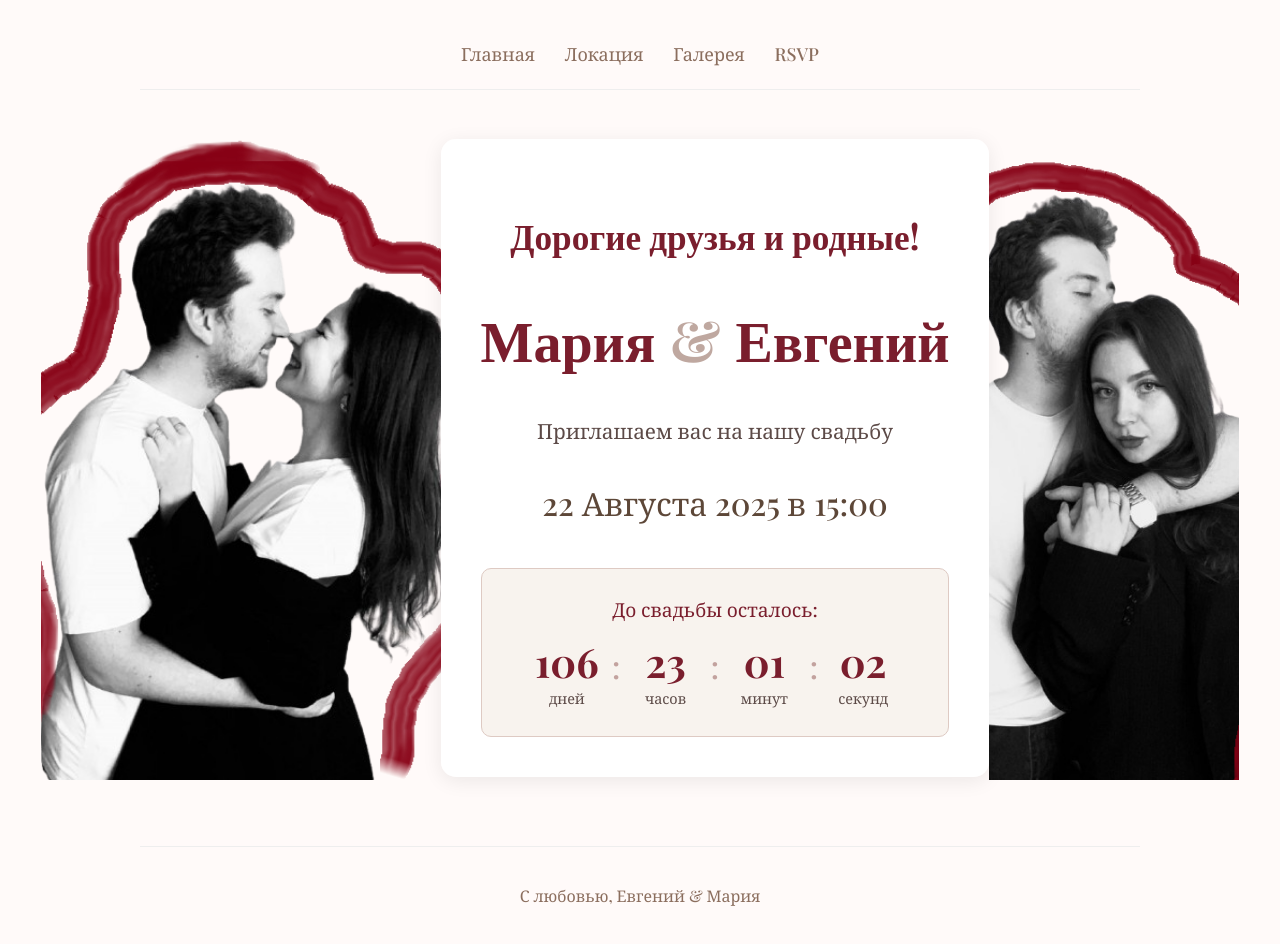
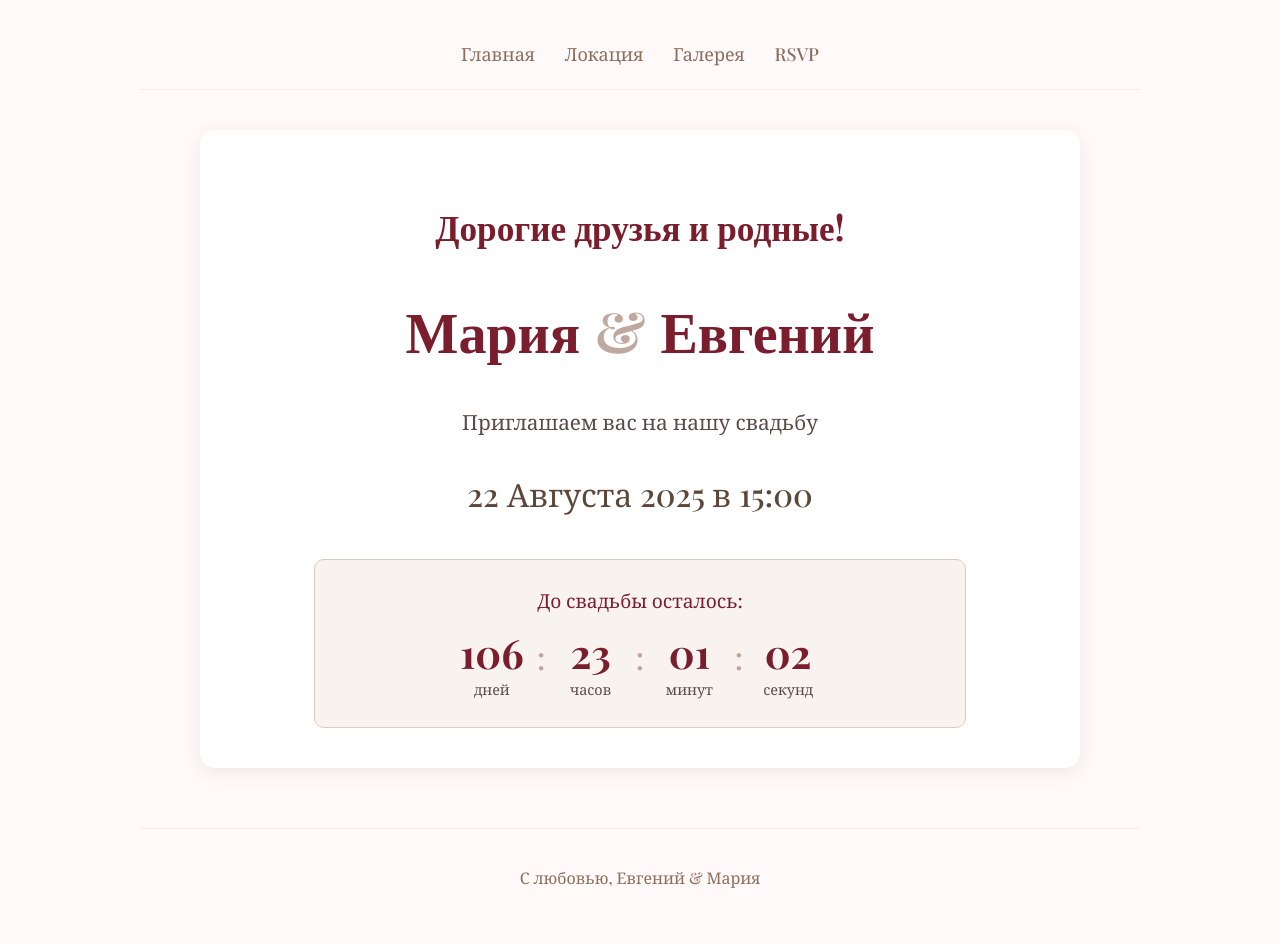
Before and after one commit to Maloilal/wedding-invite, a React (Vite) app: page / in a window 1280 px wide. Shown: the top 944 px of the page. Built offline with nearby package versions, Linux system fonts and the light colour scheme.

Commit message:
Add photos media query

```diff
--- a/src/pages/Home.tsx
+++ b/src/pages/Home.tsx
@@ -53,14 +53,7 @@ export default function Home() {
       }}
       className="layout-row"
     >
-      <div
-        style={{
-          maxWidth: "400px",
-          height: "auto",
-          objectFit: "cover",
-          zIndex: 100,
-        }}
-      >
+      <div className={'photo-wrapper'}>
         <img
           style={{
             width: "400px",
@@ -114,17 +107,10 @@ export default function Home() {
           <div></div>
         </div>
       </section>
-      <div
-        style={{
-          maxWidth: "250px",
-          height: "auto",
-          objectFit: "cover",
-          zIndex: 100,
-        }}
-      >
+      <div className={'photo-wrapper'}>
         <img
           style={{
-            width: "250px",
+            width: "400px",
             height: "650px",
             objectFit: "cover",
             zIndex: 100,
--- a/src/styles/Home.css
+++ b/src/styles/Home.css
@@ -172,3 +172,10 @@ body {
     font-size: 1.2rem;
   }
 }
+
+/* прятать .photo-wrapper на маленькой ширине */
+@media (max-width: 1350px) {
+  .photo-wrapper {
+    display: none;
+  }
+}
```
